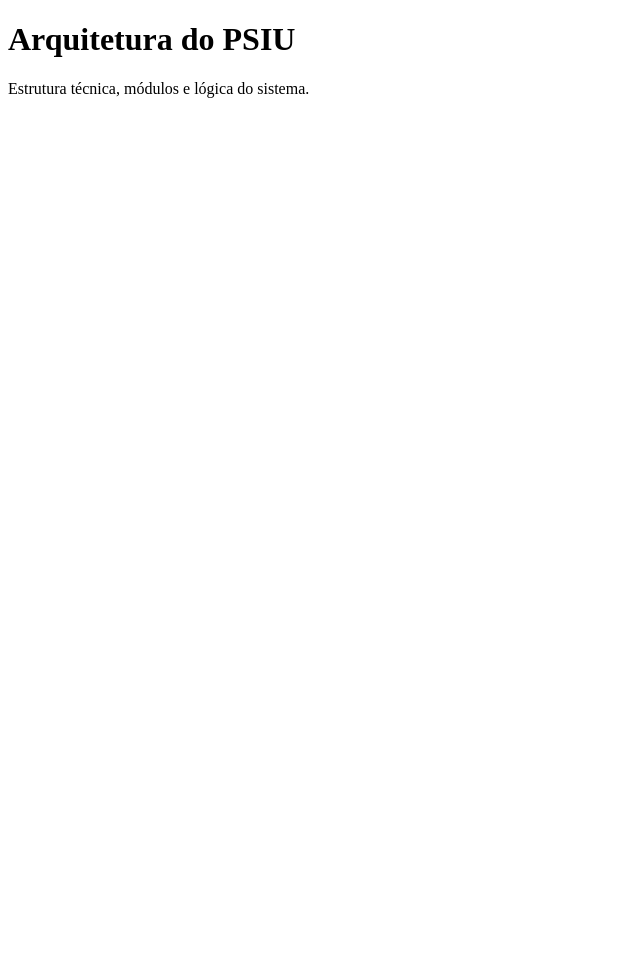
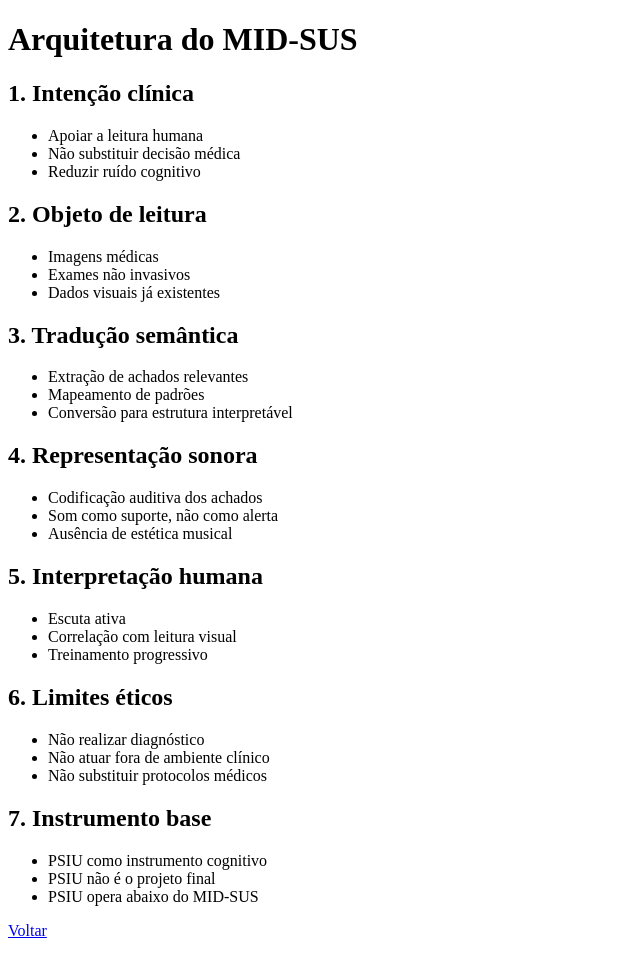
Before and after one commit to LUIZ-CUTITA/psiu-site, a plain HTML site: page arquitetura.html in a window 1280 px wide. Shown: the whole page, without its empty margins (0-640 px from the left). Before the commit the page ends 800 px from the top, so only its background shows below. Drawn offline with Linux system fonts and the light colour scheme.

Commit message:
Update arquitetura.html

```diff
--- a/arquitetura.html
+++ b/arquitetura.html
@@ -1,12 +1,63 @@
-
 <!DOCTYPE html>
 <html lang="pt-BR">
 <head>
   <meta charset="UTF-8">
-  <title>Arquitetura PSIU</title>
+  <title>MID-SUS — Arquitetura</title>
 </head>
 <body>
-  <h1>Arquitetura do PSIU</h1>
-  <p>Estrutura técnica, módulos e lógica do sistema.</p>
+
+<h1>Arquitetura do MID-SUS</h1>
+
+<h2>1. Intenção clínica</h2>
+<ul>
+  <li>Apoiar a leitura humana</li>
+  <li>Não substituir decisão médica</li>
+  <li>Reduzir ruído cognitivo</li>
+</ul>
+
+<h2>2. Objeto de leitura</h2>
+<ul>
+  <li>Imagens médicas</li>
+  <li>Exames não invasivos</li>
+  <li>Dados visuais já existentes</li>
+</ul>
+
+<h2>3. Tradução semântica</h2>
+<ul>
+  <li>Extração de achados relevantes</li>
+  <li>Mapeamento de padrões</li>
+  <li>Conversão para estrutura interpretável</li>
+</ul>
+
+<h2>4. Representação sonora</h2>
+<ul>
+  <li>Codificação auditiva dos achados</li>
+  <li>Som como suporte, não como alerta</li>
+  <li>Ausência de estética musical</li>
+</ul>
+
+<h2>5. Interpretação humana</h2>
+<ul>
+  <li>Escuta ativa</li>
+  <li>Correlação com leitura visual</li>
+  <li>Treinamento progressivo</li>
+</ul>
+
+<h2>6. Limites éticos</h2>
+<ul>
+  <li>Não realizar diagnóstico</li>
+  <li>Não atuar fora de ambiente clínico</li>
+  <li>Não substituir protocolos médicos</li>
+</ul>
+
+<h2>7. Instrumento base</h2>
+<ul>
+  <li>PSIU como instrumento cognitivo</li>
+  <li>PSIU não é o projeto final</li>
+  <li>PSIU opera abaixo do MID-SUS</li>
+</ul>
+
+<p><a href="index.html">Voltar</a></p>
+
 </body>
 </html>
```
